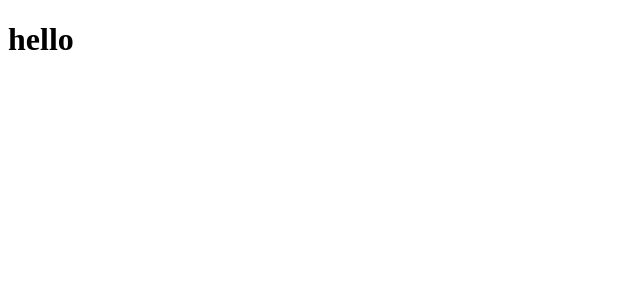
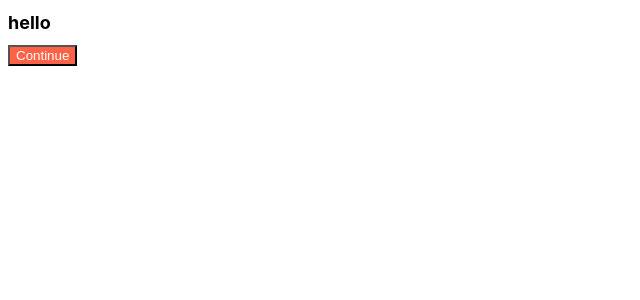
Before and after one commit to jiyoungbb/reactMovie, a React (Create React App) app: page / in a window 1280 px wide. Shown: the top 300 px of the page, without its empty margins (0-640 px from the left). Built offline with nearby package versions, Linux system fonts and the light colour scheme.

Commit message:
5.1 tour of CRA

```diff
--- a/package.json
+++ b/package.json
@@ -6,6 +6,7 @@
     "@testing-library/jest-dom": "^5.16.4",
     "@testing-library/react": "^13.1.1",
     "@testing-library/user-event": "^13.5.0",
+    "prop-types": "^15.8.1",
     "react": "^18.0.0",
     "react-dom": "^18.0.0",
     "react-scripts": "5.0.1",
--- a/src/App.js
+++ b/src/App.js
@@ -1,8 +1,11 @@
+import Button from "./Button";
+import styles from "./App.module.css";
 
 function App() {
   return (
     <div>
-      <h1>hello</h1>
+      <h1 className={styles.title}>hello</h1>
+      <Button text={"Continue"}/>
     </div>
   );
 }
--- /dev/null
+++ b/src/App.module.css
@@ -0,0 +1,4 @@
+.title{
+    font-family: -apple-system, BlinkMacSystemFont, 'Segoe UI', Roboto, Oxygen, Ubuntu, Cantarell, 'Open Sans', 'Helvetica Neue', sans-serif;
+    font-size: 18px;
+}
--- /dev/null
+++ b/src/Button.js
@@ -0,0 +1,11 @@
+import PropTypes from "prop-types";
+import styles from "./Button.module.css";
+
+function Button({text}){
+    return <button className={styles.btn}>{text}</button>;
+}
+
+Button.propTypes = {
+    text: PropTypes.string.isRequired,
+}
+export default Button;
--- /dev/null
+++ b/src/Button.module.css
@@ -0,0 +1,4 @@
+.btn{
+    color: white;
+    background-color: tomato;
+}
```
Also changed, not shown: 1 other file (tests, documents, lock files or other folders).
